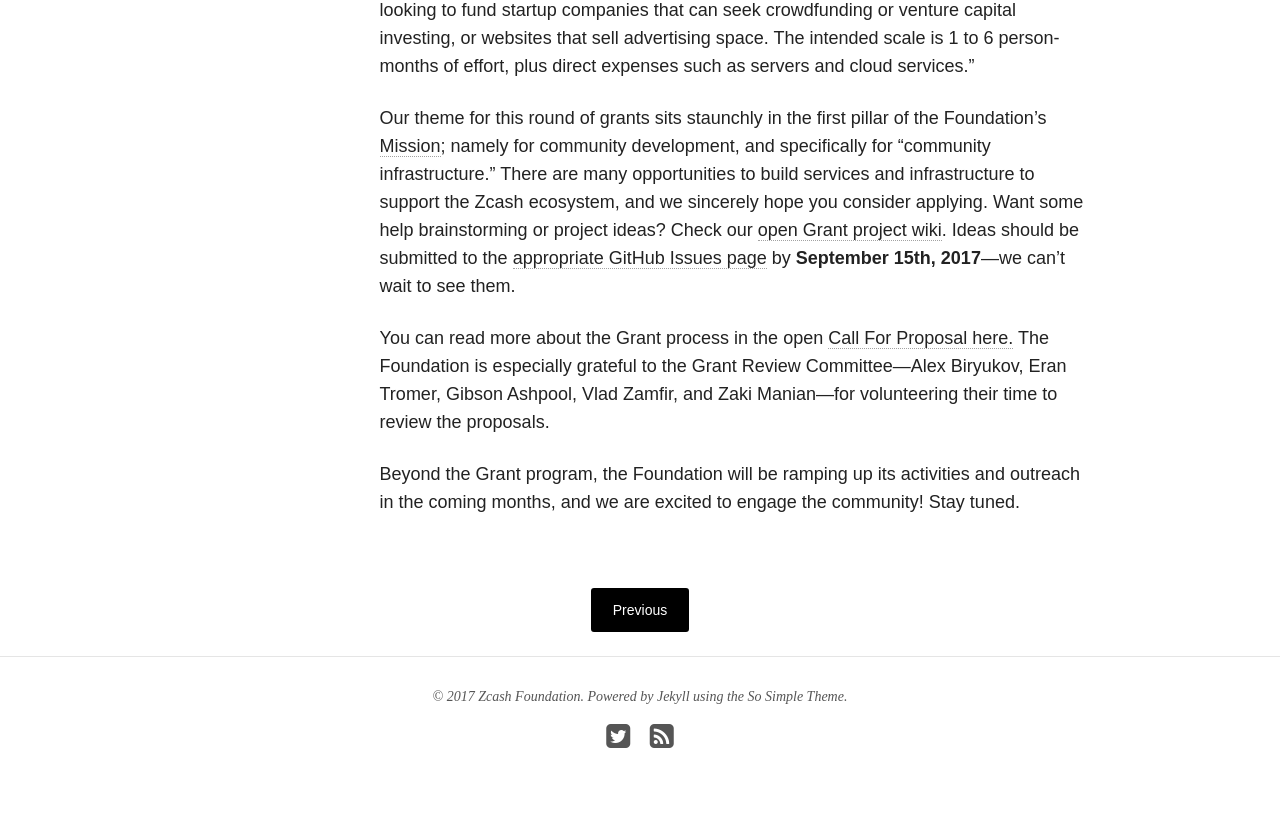
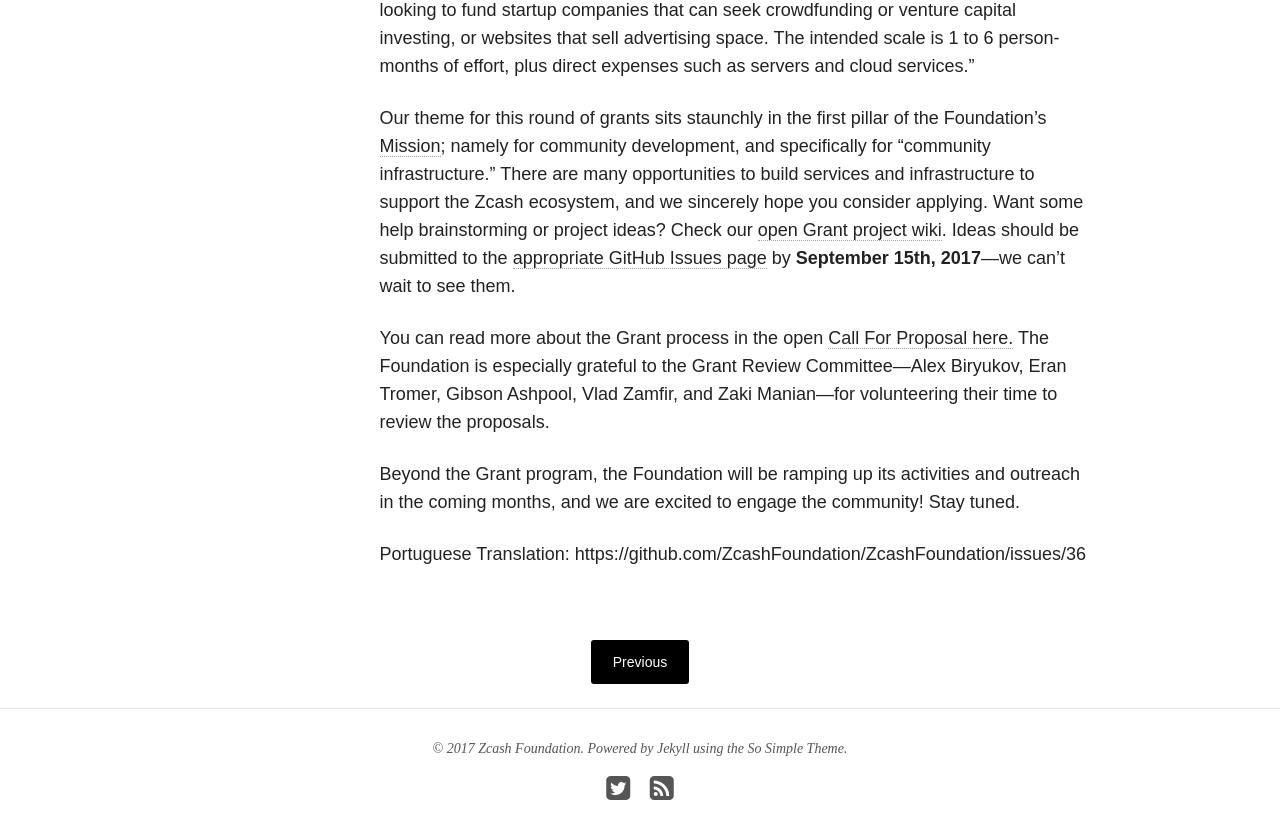
Before and after one commit to ZcashFoundation/zfnd, a Jekyll site: the page built from _posts/blog/2017-08-16-grant-program.md, in a window 1280 px wide and 900 px high, scrolled down 976 px. Shown: the top 839 px of the window. Built offline with Jekyll 4.4.1, drawn with Linux system fonts in a browser that asks for light colours; nearby versions of some CDN libraries.

Commit message:
Update 2017-08-16-grant-program.md

```diff
--- a/_posts/blog/2017-08-16-grant-program.md
+++ b/_posts/blog/2017-08-16-grant-program.md
@@ -21,3 +21,5 @@
 You can read more about the Grant process in the open [Call For Proposal here.](https://github.com/ZcashFoundation/GrantProposals-2017Q4) The Foundation is especially grateful to the Grant Review Committee—Alex Biryukov, Eran Tromer, Gibson Ashpool, Vlad Zamfir, and Zaki Manian—for volunteering their time to review the proposals.
 
 Beyond the Grant program, the Foundation will be ramping up its activities and outreach in the coming months, and we are excited to engage the community! Stay tuned.
+
+Portuguese Translation: https://github.com/ZcashFoundation/ZcashFoundation/issues/36
```
